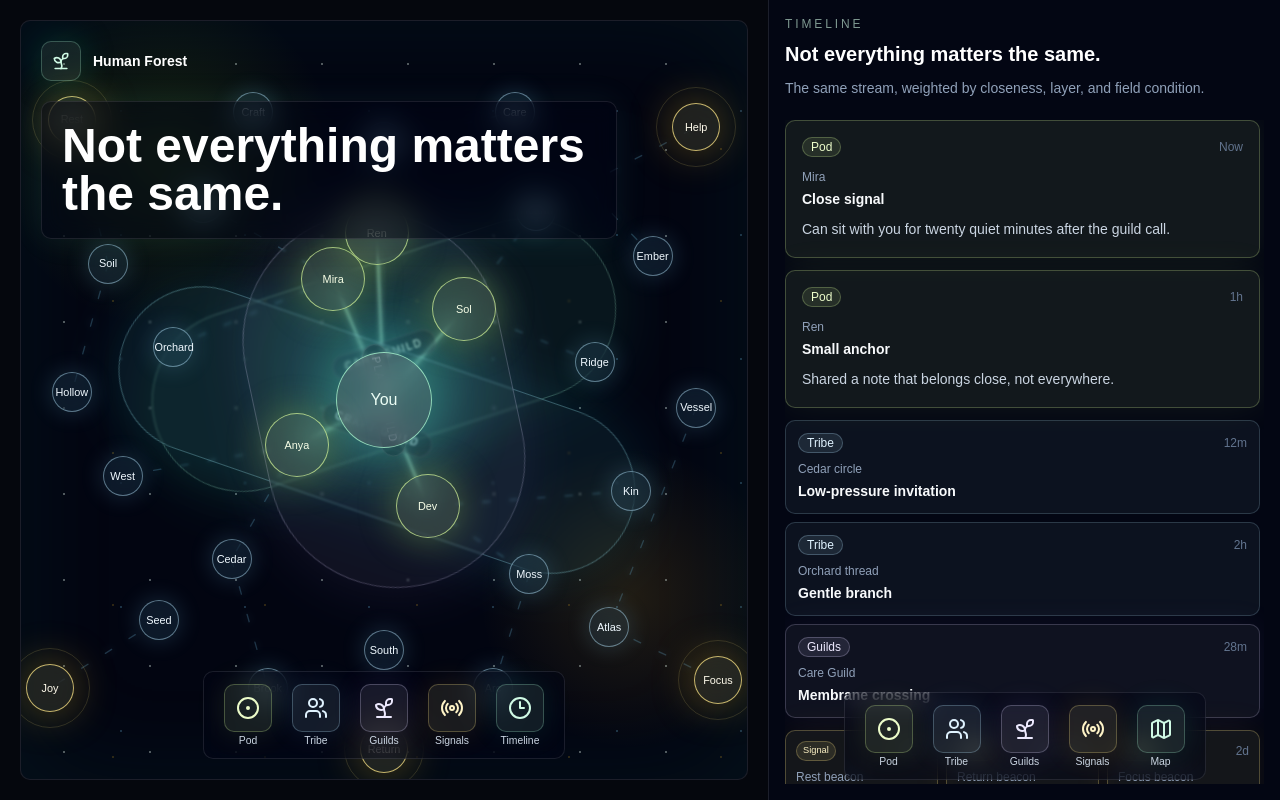
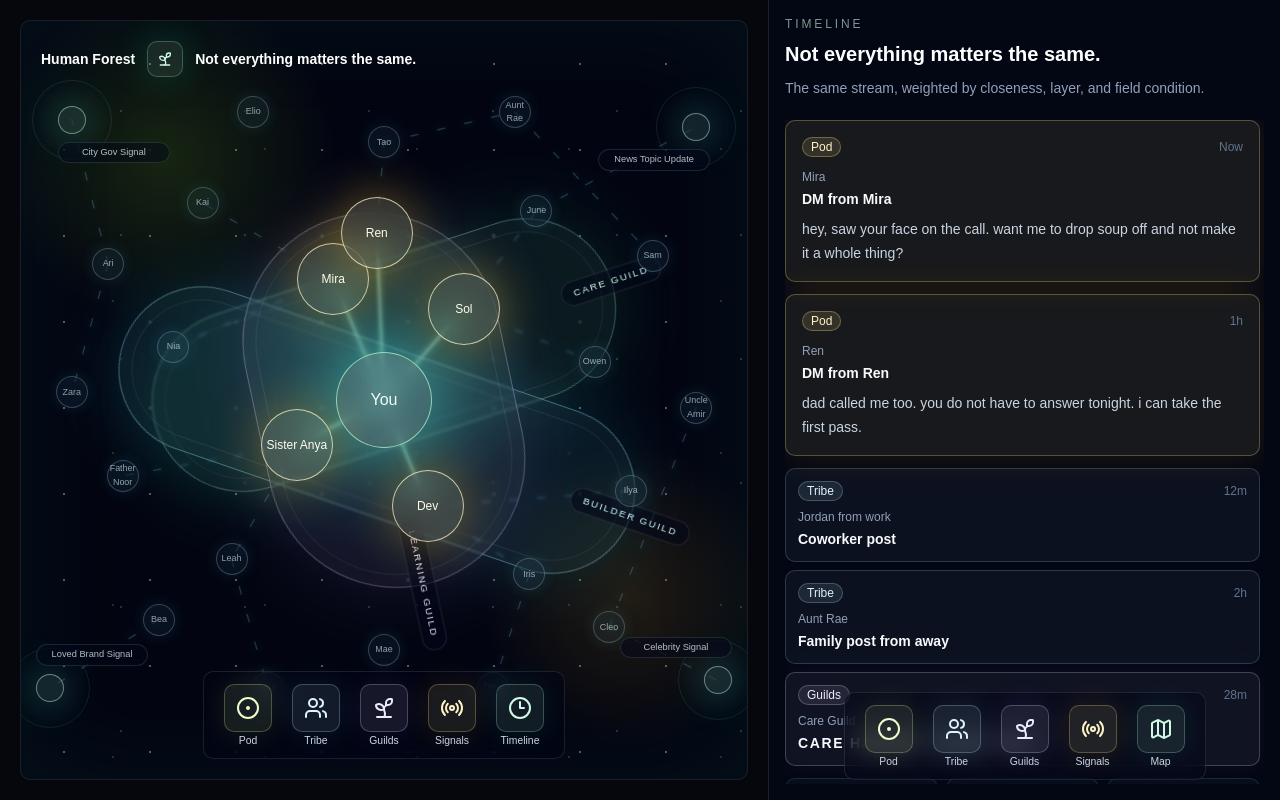
Before and after one commit to therapeuticCoder/human_forest, a React (Vite) app: page / in a window 1280 px wide. Built offline with nearby package versions, Linux system fonts and the light colour scheme.

Commit message:
pass 2 for visual prototype and placeholder data

```diff
--- a/src/components/human-forest/FieldNode.tsx
+++ b/src/components/human-forest/FieldNode.tsx
@@ -9,12 +9,26 @@ type FieldNodeProps = {
 
 const layerClasses: Record<FieldNodeType["layer"], string> = {
   you: "h-24 w-24 border-emerald-200/80 bg-emerald-100/18 text-emerald-50 shadow-[0_0_70px_rgba(94,234,212,0.58)]",
-  pod: "h-16 w-16 border-lime-200/70 bg-lime-200/14 text-lime-50 shadow-[0_0_38px_rgba(190,242,100,0.34)]",
+  pod: "h-18 w-18 border-amber-100/75 bg-amber-200/16 text-amber-50 shadow-[0_0_52px_rgba(251,191,36,0.42)]",
   tribe:
-    "h-10 w-10 border-sky-200/45 bg-sky-300/10 text-sky-50 shadow-[0_0_24px_rgba(125,211,252,0.2)]",
+    "h-8 w-8 border-sky-200/30 bg-sky-300/8 text-sky-100/80 opacity-80 shadow-[0_0_18px_rgba(125,211,252,0.14)]",
   signal:
-    "h-12 w-12 border-amber-200/75 bg-amber-200/12 text-amber-50 shadow-[0_0_44px_rgba(251,191,36,0.38)]",
+    "h-7 w-7 border-teal-100/45 bg-teal-200/8 text-teal-50/70 shadow-[0_0_46px_rgba(45,212,191,0.32)]",
 };
+
+function getSignalLabelPosition(node: FieldNodeType) {
+  const verticalPosition = node.y > 80 ? "bottom-full mb-2" : "top-full mt-2";
+
+  if (node.x < 18) {
+    return `${verticalPosition} left-0`;
+  }
+
+  if (node.x > 82) {
+    return `${verticalPosition} right-0`;
+  }
+
+  return `${verticalPosition} left-1/2 -translate-x-1/2`;
+}
 
 export function FieldNode({ node }: FieldNodeProps) {
   const style = {
@@ -37,14 +51,28 @@ export function FieldNode({ node }: FieldNodeProps) {
         <span
           className={cn(
             "max-w-[4.75rem] text-center font-medium leading-none",
-            node.layer === "you" ? "text-base" : "text-[0.68rem]",
+            node.layer === "you" && "text-base",
+            node.layer === "pod" && "text-xs",
+            node.layer === "tribe" && "text-[0.56rem]",
+            node.layer === "signal" && "sr-only",
           )}
         >
           {node.label}
         </span>
       </div>
       {node.layer === "signal" ? (
-        <span className="absolute left-1/2 top-1/2 -z-10 h-20 w-20 -translate-x-1/2 -translate-y-1/2 rounded-full border border-amber-200/15" />
+        <>
+          <span className="absolute left-1/2 top-1/2 -z-10 h-20 w-20 -translate-x-1/2 -translate-y-1/2 animate-pulse rounded-full border border-teal-100/12" />
+          <span className="absolute left-1/2 top-1/2 -z-10 h-12 w-12 -translate-x-1/2 -translate-y-1/2 rounded-full bg-teal-200/6 blur-md" />
+          <span
+            className={cn(
+              "absolute w-28 rounded-full border border-teal-100/12 bg-slate-950/50 px-2 py-1 text-center text-[0.58rem] font-medium leading-tight text-teal-50/75 backdrop-blur-md",
+              getSignalLabelPosition(node),
+            )}
+          >
+            {node.label}
+          </span>
+        </>
       ) : null}
     </div>
   );
--- a/src/components/human-forest/GuildPlane.tsx
+++ b/src/components/human-forest/GuildPlane.tsx
@@ -8,11 +8,17 @@ type GuildPlaneProps = {
 };
 
 const toneClasses: Record<GuildPlaneType["tone"], string> = {
-  cyan: "border-cyan-200/28 bg-cyan-300/7 text-cyan-100 shadow-[0_0_60px_rgba(34,211,238,0.12)]",
+  cyan: "border-cyan-200/34 bg-cyan-300/9 text-cyan-100 shadow-[0_0_70px_rgba(34,211,238,0.14)]",
   green:
-    "border-emerald-200/25 bg-emerald-300/7 text-emerald-100 shadow-[0_0_64px_rgba(52,211,153,0.13)]",
+    "border-emerald-200/32 bg-emerald-300/9 text-emerald-100 shadow-[0_0_76px_rgba(52,211,153,0.15)]",
   violet:
-    "border-violet-200/22 bg-violet-300/7 text-violet-100 shadow-[0_0_58px_rgba(167,139,250,0.11)]",
+    "border-violet-200/30 bg-violet-300/9 text-violet-100 shadow-[0_0_68px_rgba(167,139,250,0.13)]",
+};
+
+const labelPositionClasses: Record<GuildPlaneType["labelPosition"], string> = {
+  top: "left-1/2 top-0 -translate-x-1/2 -translate-y-1/2",
+  right: "right-0 top-1/2 translate-x-1/2 -translate-y-1/2",
+  bottom: "bottom-0 left-1/2 -translate-x-1/2 translate-y-1/2",
 };
 
 export function GuildPlane({ plane }: GuildPlaneProps) {
@@ -27,12 +33,17 @@ export function GuildPlane({ plane }: GuildPlaneProps) {
   return (
     <div
       className={cn(
-        "absolute z-10 rounded-full border backdrop-blur-[1px]",
+        "absolute z-10 rounded-full border backdrop-blur-[1px] before:absolute before:inset-3 before:rounded-full before:border before:border-white/8 before:content-['']",
         toneClasses[plane.tone],
       )}
       style={style}
     >
-      <div className="absolute left-1/2 top-1/2 -translate-x-1/2 -translate-y-1/2 whitespace-nowrap rounded-full border border-white/10 bg-slate-950/35 px-3 py-1 text-[0.64rem] uppercase tracking-[0.18em]">
+      <div
+        className={cn(
+          "absolute z-10 whitespace-nowrap rounded-full border border-white/10 bg-slate-950/55 px-3 py-1 text-[0.62rem] uppercase tracking-[0.18em]",
+          labelPositionClasses[plane.labelPosition],
+        )}
+      >
         {plane.label}
       </div>
     </div>
--- a/src/components/human-forest/RelationshipField.tsx
+++ b/src/components/human-forest/RelationshipField.tsx
@@ -18,14 +18,12 @@ export function RelationshipField() {
       <div className="human-forest-stars absolute inset-0 opacity-65" />
 
       <div className="relative z-30">
-        <div className="flex items-center gap-3">
-          <div className="grid h-10 w-10 place-items-center rounded-lg border border-emerald-200/25 bg-emerald-200/10 text-emerald-100 shadow-[0_0_34px_rgba(16,185,129,0.25)]">
-            <Sprout aria-hidden="true" className="h-5 w-5" />
+        <div className="flex flex-wrap items-center gap-3">
+          <p className="text-sm font-semibold text-white">Human Forest</p>
+          <div className="grid h-9 w-9 place-items-center rounded-lg border border-emerald-200/25 bg-emerald-200/10 text-emerald-100 shadow-[0_0_34px_rgba(16,185,129,0.25)]">
+            <Sprout aria-hidden="true" className="h-4 w-4" />
           </div>
-          <p className="text-sm font-semibold text-white">Human Forest</p>
-        </div>
-        <div className="mt-5 w-full max-w-xl rounded-lg border border-white/10 bg-slate-950/45 p-5 shadow-[0_0_34px_rgba(94,234,212,0.08)] backdrop-blur-md">
-          <h1 className="text-3xl font-semibold text-white sm:text-5xl">
+          <h1 className="text-sm font-semibold text-white">
             Not everything matters the same.
           </h1>
         </div>
--- a/src/components/human-forest/TimelineCard.tsx
+++ b/src/components/human-forest/TimelineCard.tsx
@@ -8,19 +8,18 @@ type TimelineCardProps = {
 };
 
 const cardClasses: Record<TimelinePost["layer"], string> = {
-  pod: "border-lime-200/24 bg-lime-200/[0.075] shadow-[0_0_36px_rgba(190,242,100,0.08)]",
-  tribe: "border-sky-200/18 bg-sky-200/[0.055]",
+  pod: "border-amber-200/28 bg-amber-200/[0.085] shadow-[0_0_38px_rgba(251,191,36,0.12)]",
+  tribe: "border-sky-200/18 bg-sky-200/[0.052]",
   guild:
-    "border-violet-200/20 bg-violet-200/[0.06] shadow-[0_0_32px_rgba(167,139,250,0.07)]",
-  signal:
-    "border-amber-200/25 bg-amber-200/[0.07] shadow-[0_0_36px_rgba(251,191,36,0.08)]",
+    "border-violet-200/24 bg-violet-200/[0.065] shadow-[0_0_32px_rgba(167,139,250,0.08)]",
+  signal: "border-teal-200/14 bg-teal-200/[0.035] text-slate-400 opacity-85",
 };
 
 const badgeClasses: Record<TimelinePost["layer"], string> = {
-  pod: "border-lime-200/25 bg-lime-200/10 text-lime-100",
+  pod: "border-amber-200/30 bg-amber-200/12 text-amber-100",
   tribe: "border-sky-200/25 bg-sky-200/10 text-sky-100",
   guild: "border-violet-200/25 bg-violet-200/10 text-violet-100",
-  signal: "border-amber-200/25 bg-amber-200/10 text-amber-100",
+  signal: "border-teal-200/18 bg-teal-200/6 text-teal-100/70",
 };
 
 export function TimelineCard({ post, size = "full" }: TimelineCardProps) {
@@ -52,6 +51,8 @@ export function TimelineCard({ post, size = "full" }: TimelineCardProps) {
         <h2
           className={cn(
             "mt-1 font-semibold text-slate-50",
+            post.layer === "guild" && "uppercase tracking-[0.12em]",
+            post.layer === "signal" && "text-slate-300/80",
             size === "mini" ? "text-xs leading-4" : "text-sm",
           )}
         >
--- a/src/data/humanForest.ts
+++ b/src/data/humanForest.ts
@@ -9,34 +9,51 @@ export const fieldNodes: FieldNode[] = [
   { id: "you", label: "You", layer: "you", x: 50, y: 50 },
   { id: "mira", label: "Mira", layer: "pod", x: 43, y: 34 },
   { id: "sol", label: "Sol", layer: "pod", x: 61, y: 38 },
-  { id: "anya", label: "Anya", layer: "pod", x: 38, y: 56 },
+  { id: "anya", label: "Sister Anya", layer: "pod", x: 38, y: 56 },
   { id: "dev", label: "Dev", layer: "pod", x: 56, y: 64 },
   { id: "ren", label: "Ren", layer: "pod", x: 49, y: 28 },
-  { id: "lumen", label: "Lumen", layer: "tribe", x: 25, y: 24 },
-  { id: "hearth", label: "Hearth", layer: "tribe", x: 71, y: 25 },
-  { id: "orchard", label: "Orchard", layer: "tribe", x: 21, y: 43 },
-  { id: "ridge", label: "Ridge", layer: "tribe", x: 79, y: 45 },
-  { id: "cedar", label: "Cedar", layer: "tribe", x: 29, y: 71 },
-  { id: "moss", label: "Moss", layer: "tribe", x: 70, y: 73 },
-  { id: "west", label: "West", layer: "tribe", x: 14, y: 60 },
-  { id: "north", label: "North", layer: "tribe", x: 50, y: 16 },
-  { id: "south", label: "South", layer: "tribe", x: 50, y: 83 },
-  { id: "kin", label: "Kin", layer: "tribe", x: 84, y: 62 },
-  { id: "soil", label: "Soil", layer: "tribe", x: 12, y: 32 },
-  { id: "ember", label: "Ember", layer: "tribe", x: 87, y: 31 },
-  { id: "craft", label: "Craft", layer: "tribe", x: 32, y: 12 },
-  { id: "care", label: "Care", layer: "tribe", x: 68, y: 12 },
-  { id: "brook", label: "Brook", layer: "tribe", x: 34, y: 88 },
-  { id: "arc", label: "Arc", layer: "tribe", x: 65, y: 88 },
-  { id: "hollow", label: "Hollow", layer: "tribe", x: 7, y: 49 },
-  { id: "vessel", label: "Vessel", layer: "tribe", x: 93, y: 51 },
-  { id: "seed", label: "Seed", layer: "tribe", x: 19, y: 79 },
-  { id: "atlas", label: "Atlas", layer: "tribe", x: 81, y: 80 },
-  { id: "signal-rest", label: "Rest", layer: "signal", x: 7, y: 13 },
-  { id: "signal-help", label: "Help", layer: "signal", x: 93, y: 14 },
-  { id: "signal-joy", label: "Joy", layer: "signal", x: 4, y: 88 },
-  { id: "signal-focus", label: "Focus", layer: "signal", x: 96, y: 87 },
-  { id: "signal-return", label: "Return", layer: "signal", x: 50, y: 96 },
+  { id: "lumen", label: "Kai", layer: "tribe", x: 25, y: 24 },
+  { id: "hearth", label: "June", layer: "tribe", x: 71, y: 25 },
+  { id: "orchard", label: "Nia", layer: "tribe", x: 21, y: 43 },
+  { id: "ridge", label: "Owen", layer: "tribe", x: 79, y: 45 },
+  { id: "cedar", label: "Leah", layer: "tribe", x: 29, y: 71 },
+  { id: "moss", label: "Iris", layer: "tribe", x: 70, y: 73 },
+  { id: "west", label: "Father Noor", layer: "tribe", x: 14, y: 60 },
+  { id: "north", label: "Tao", layer: "tribe", x: 50, y: 16 },
+  { id: "south", label: "Mae", layer: "tribe", x: 50, y: 83 },
+  { id: "kin", label: "Ilya", layer: "tribe", x: 84, y: 62 },
+  { id: "soil", label: "Ari", layer: "tribe", x: 12, y: 32 },
+  { id: "ember", label: "Sam", layer: "tribe", x: 87, y: 31 },
+  { id: "craft", label: "Elio", layer: "tribe", x: 32, y: 12 },
+  { id: "care", label: "Aunt Rae", layer: "tribe", x: 68, y: 12 },
+  { id: "brook", label: "Lina", layer: "tribe", x: 34, y: 88 },
+  { id: "arc", label: "Theo", layer: "tribe", x: 65, y: 88 },
+  { id: "hollow", label: "Zara", layer: "tribe", x: 7, y: 49 },
+  { id: "vessel", label: "Uncle Amir", layer: "tribe", x: 93, y: 51 },
+  { id: "seed", label: "Bea", layer: "tribe", x: 19, y: 79 },
+  { id: "atlas", label: "Cleo", layer: "tribe", x: 81, y: 80 },
+  { id: "signal-rest", label: "City Gov Signal", layer: "signal", x: 7, y: 13 },
+  {
+    id: "signal-help",
+    label: "News Topic Update",
+    layer: "signal",
+    x: 93,
+    y: 14,
+  },
+  {
+    id: "signal-joy",
+    label: "Loved Brand Signal",
+    layer: "signal",
+    x: 4,
+    y: 88,
+  },
+  {
+    id: "signal-focus",
+    label: "Celebrity Signal",
+    layer: "signal",
+    x: 96,
+    y: 87,
+  },
 ];
 
 export const fieldConnections: FieldConnection[] = [
@@ -64,13 +81,13 @@ export const fieldConnections: FieldConnection[] = [
   { from: "hearth", to: "signal-help", strength: "faint" },
   { from: "soil", to: "signal-rest", strength: "faint" },
   { from: "atlas", to: "signal-focus", strength: "faint" },
-  { from: "south", to: "signal-return", strength: "faint" },
 ];
 
 export const guildPlanes: GuildPlane[] = [
   {
     id: "care-plane",
     label: "Care Guild",
+    labelPosition: "right",
     x: 50,
     y: 44,
     width: 66,
@@ -80,7 +97,8 @@ export const guildPlanes: GuildPlane[] = [
   },
   {
     id: "craft-plane",
-    label: "Craft Guild",
+    label: "Builder Guild",
+    labelPosition: "right",
     x: 49,
     y: 54,
     width: 74,
@@ -90,7 +108,8 @@ export const guildPlanes: GuildPlane[] = [
   },
   {
     id: "place-plane",
-    label: "Place Guild",
+    label: "Learning Guild",
+    labelPosition: "right",
     x: 50,
     y: 50,
     width: 52,
@@ -106,79 +125,79 @@ export const timelinePosts: TimelinePost[] = [
     layer: "pod",
     source: "Mira",
     time: "Now",
-    title: "Close signal",
-    body: "Can sit with you for twenty quiet minutes after the guild call.",
+    title: "DM from Mira",
+    body: "hey, saw your face on the call. want me to drop soup off and not make it a whole thing?",
   },
   {
     id: "t1",
     layer: "tribe",
-    source: "Cedar circle",
+    source: "Jordan from work",
     time: "12m",
-    title: "Low-pressure invitation",
-    body: "Three people are gathering for soup and shared repair work tonight.",
+    title: "Coworker post",
+    body: "finally shipped the thing we kept circling. grateful for everyone who kept the thread kind.",
   },
   {
     id: "g1",
     layer: "guild",
     source: "Care Guild",
     time: "28m",
-    title: "Membrane crossing",
-    body: "A care pattern you seeded is now helping two nearby circles coordinate.",
+    title: "Care handoff checklist",
+    body: "Two people asked for the same support pattern. Drafting a lighter handoff so nobody has to repeat themselves.",
   },
   {
     id: "s1",
     layer: "signal",
-    source: "Rest beacon",
+    source: "Mayor Elena Cruz",
     time: "41m",
-    title: "Edge condition",
-    body: "Your field is carrying more obligation than nourishment this afternoon.",
+    title: "City update",
+    body: "Transit delays on the east line tonight. Warming centers stay open until 10.",
   },
   {
     id: "p2",
     layer: "pod",
     source: "Ren",
     time: "1h",
-    title: "Small anchor",
-    body: "Shared a note that belongs close, not everywhere.",
+    title: "DM from Ren",
+    body: "dad called me too. you do not have to answer tonight. i can take the first pass.",
   },
   {
     id: "p3",
     layer: "pod",
     source: "Sol",
     time: "1h",
-    title: "Immediate care",
-    body: "Made space for one practical need before the wider field asks for more.",
+    title: "DM from Sol",
+    body: "picked up the refill and left it by your door. no need to text back.",
   },
   {
     id: "t2",
     layer: "tribe",
-    source: "Orchard thread",
+    source: "Aunt Rae",
     time: "2h",
-    title: "Gentle branch",
-    body: "A practical question from the wider network, available when there is space.",
+    title: "Family post from away",
+    body: "snow finally melted in Duluth. found the old porch photo and thought of you kids.",
   },
   {
     id: "g2",
     layer: "guild",
-    source: "Craft Guild",
+    source: "Builder Guild",
     time: "3h",
-    title: "Pattern emerging",
-    body: "Two adjacent projects are ready to share tools without merging contexts.",
+    title: "Tool-share next step",
+    body: "Builder notes are ready for review. Need one person to name what should stay private.",
   },
   {
     id: "s2",
     layer: "signal",
-    source: "Return beacon",
+    source: "Luna Arc",
     time: "Yesterday",
-    title: "Re-entry",
-    body: "One old thread is becoming relevant again, but it does not need urgency.",
+    title: "Tour teaser",
+    body: "new dates soon. moonlight version of the single drops friday.",
   },
   {
     id: "s3",
     layer: "signal",
-    source: "Focus beacon",
+    source: "River City FC",
     time: "2d",
-    title: "Narrow beam",
-    body: "One thing is asking for attention, not the whole forest.",
+    title: "Match day",
+    body: "home opener sold out. gates at 5, kickoff at 7.",
   },
 ];
--- a/src/types/humanForest.ts
+++ b/src/types/humanForest.ts
@@ -17,6 +17,7 @@ export type FieldConnection = {
 export type GuildPlane = {
   id: string;
   label: string;
+  labelPosition: "top" | "right" | "bottom";
   x: number;
   y: number;
   width: number;
```
